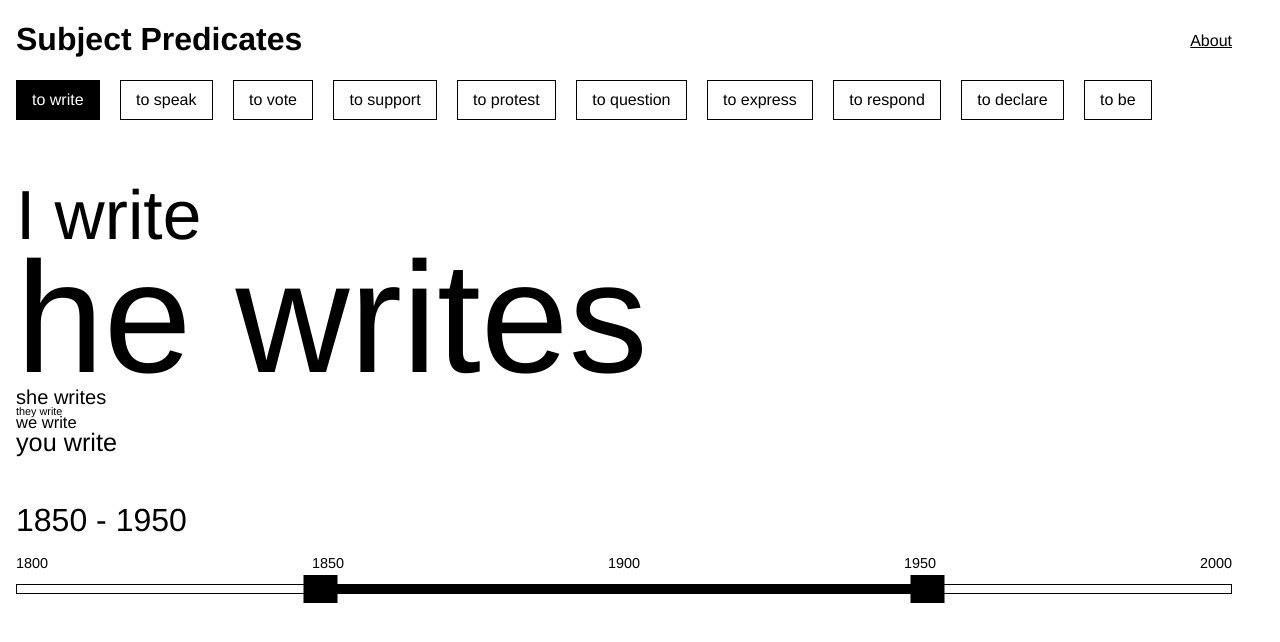
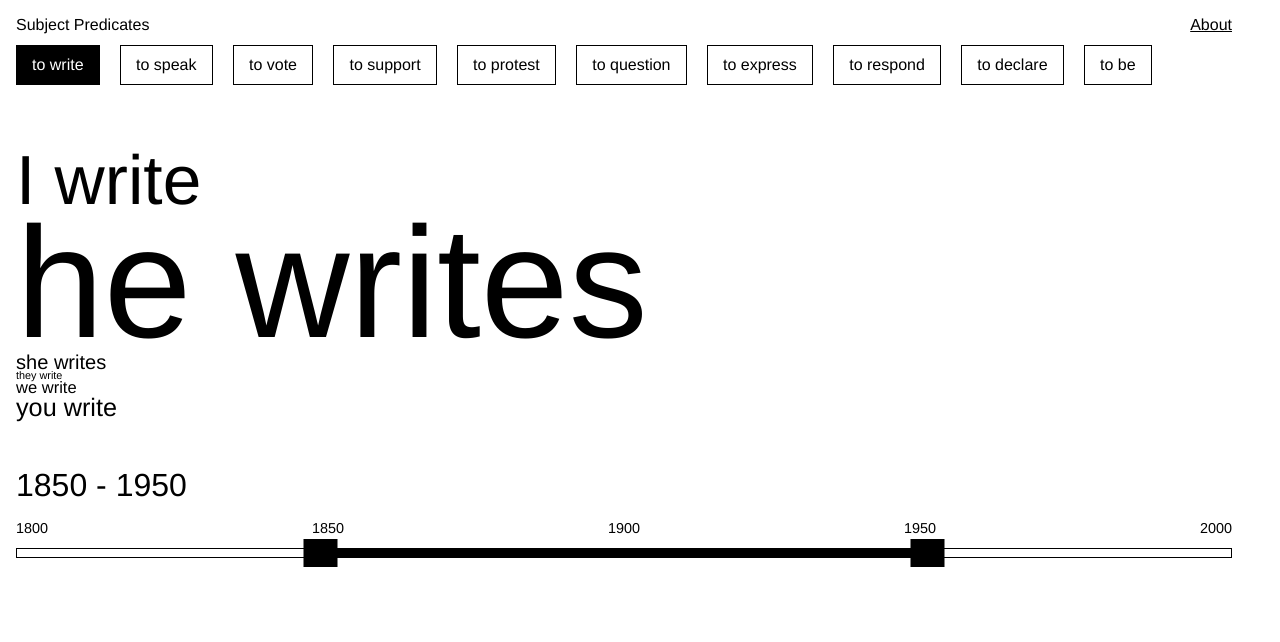
Before and after one commit to marieotsuka/subject-predicates, a plain HTML site: page index.html in a window 1280 px wide. Drawn offline with nearby package versions, Linux system fonts and the light colour scheme.

Commit message:
fontsize

```diff
--- a/main.css
+++ b/main.css
@@ -6,13 +6,16 @@ body{
 
 h1{
     float: left;
-    font-size: 2rem;
-    font-weight: bold;
+    font-size: 1rem;
+    font-weight: normal;
 }
 
 #about{
     float: right;
-    margin-top: 2rem;
+}
+
+h1, #about{
+    margin-top: 1rem;
 }
 
 p {
```
